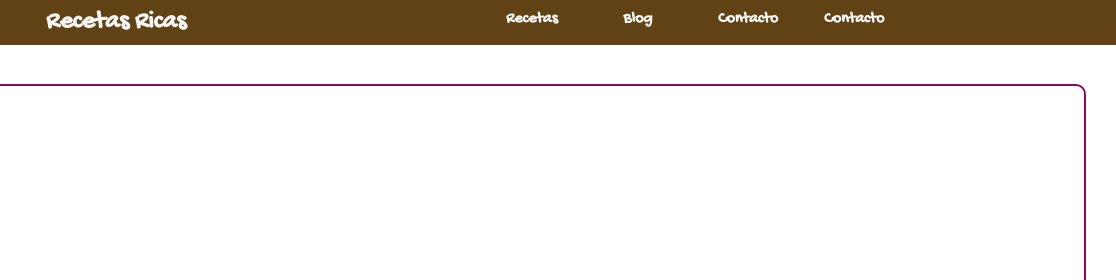
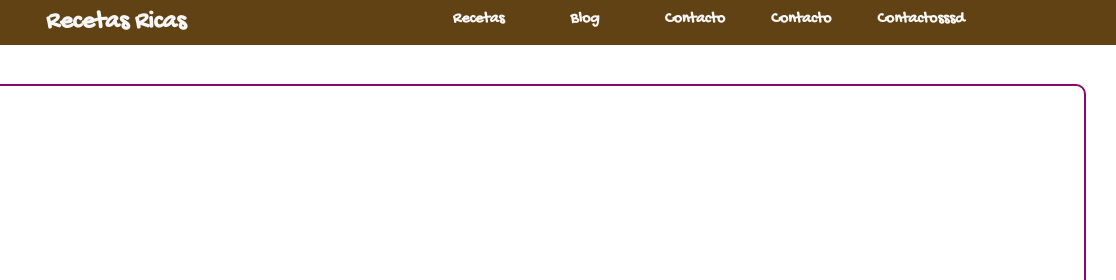
Before and after one commit to angeluc/repositorio-prueba, a plain HTML site: page index.html in a window 1280 px wide. Shown: the top 280 px of the page, 164-1280 px from the left. Drawn offline with nearby package versions, Linux system fonts and the light colour scheme.

Commit message:
se agrego  otra nueva opcion

```diff
--- a/index.html
+++ b/index.html
@@ -24,6 +24,7 @@
 				<li> <a href="#">Blog</a> </li>
 				<li> <a href="#">Contacto</a> </li>
 				<li> <a href="#">Contacto</a> </li>
+				<li> <a href="#">Contactosssd</a> </li>
 
 			</ul>
 		</nav>
```
